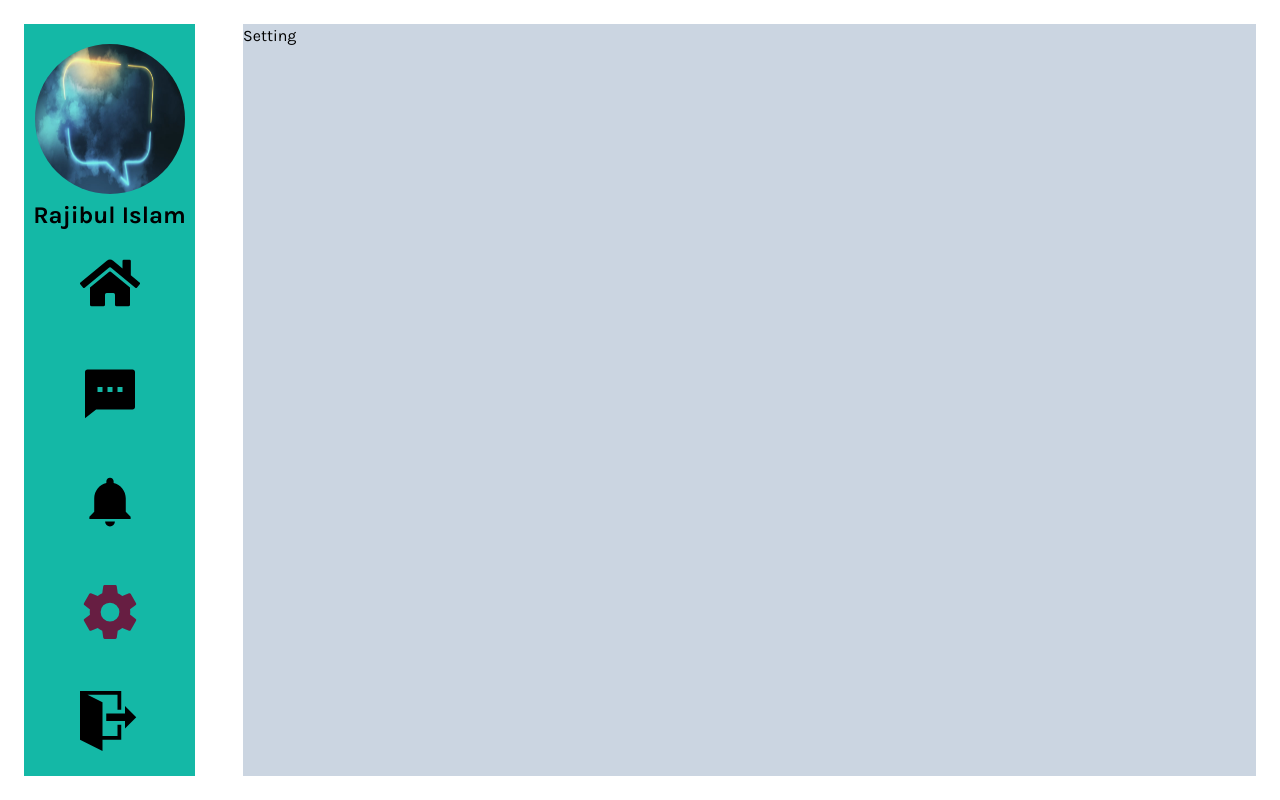
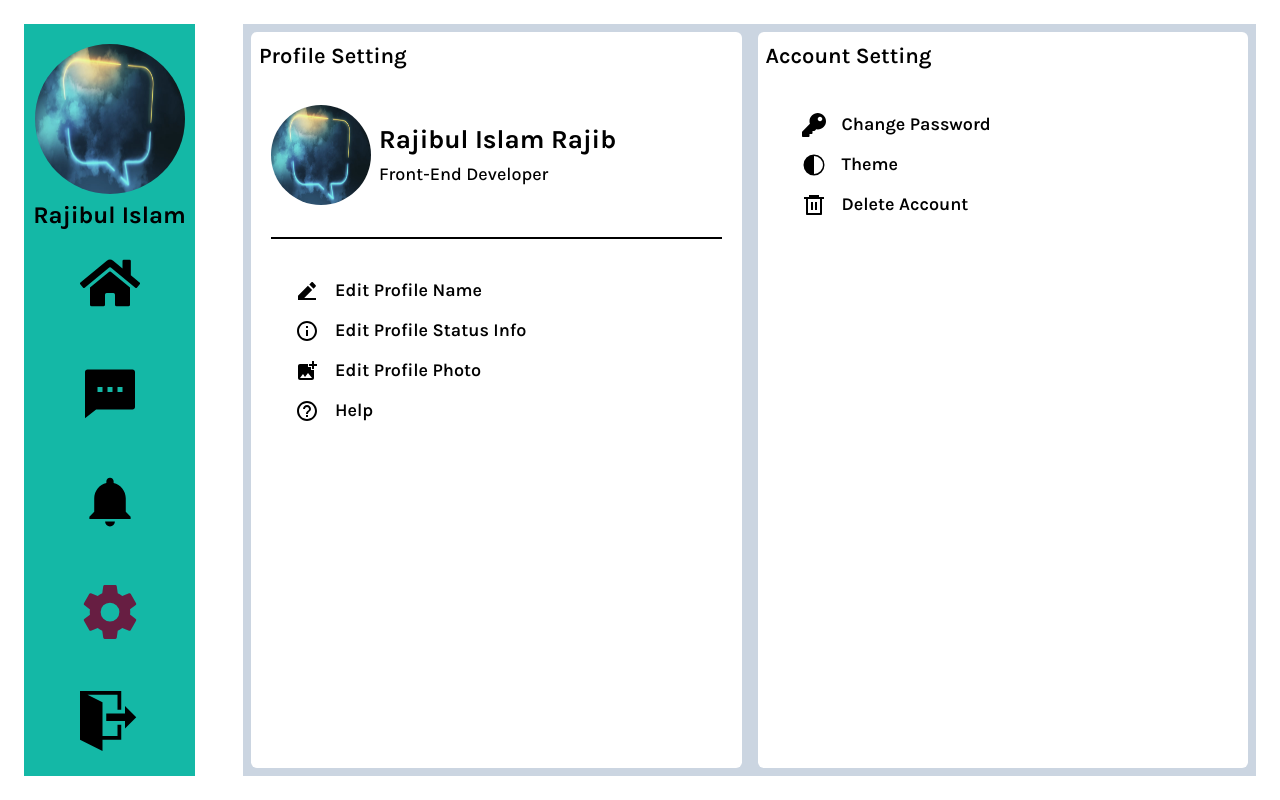
Before and after one commit to rajibulislam60/msgApp, a React (Vite) app: page /setting in a window 1280 px wide. Built offline with nearby package versions, Linux system fonts and the light colour scheme.

Commit message:
setting design done

```diff
--- a/src/Pages/Setting.jsx
+++ b/src/Pages/Setting.jsx
@@ -1,10 +1,15 @@
-import React from 'react'
+import React from 'react';
+import ProfileSetting from '../components/ProfileSetting';
+import AccountSetting from '../components/AccountSetting';
 
 const Setting = () => {
   return (
     <div className="w-full h-screen px-6 py-6">
       <div className="w-full h-full bg-slate-300 flex flex-col">
-        <h2>Setting</h2>
+        <div className='w-full h-full flex'>
+          <ProfileSetting/>
+          <AccountSetting/>
+        </div>
       </div>
     </div>
   );
--- /dev/null
+++ b/src/components/AccountSetting.jsx
@@ -0,0 +1,28 @@
+
+import React from "react";
+import ProfileImg from "./../../public/chattingbg.jpg";
+import SettingItem from "./SettingItem";
+import { FaKey } from "react-icons/fa";
+import { VscColorMode } from "react-icons/vsc";
+import { RiDeleteBin6Line } from "react-icons/ri";
+
+const AccountSetting = () => {
+  return (
+    <div className="w-[50%] h-full px-2 py-2">
+      <div className="w-full h-full bg-white rounded-md">
+        <div>
+          <h2 className="text-[22px] font-semibold px-2 pt-2 ">
+            Account Setting
+          </h2>
+          <div className="mt-8">
+            <SettingItem Icon={FaKey} name="Change Password" />
+            <SettingItem Icon={VscColorMode} name="Theme" />
+            <SettingItem Icon={RiDeleteBin6Line} name="Delete Account" />
+          </div>
+        </div>
+      </div>
+    </div>
+  );
+}
+
+export default AccountSetting
--- /dev/null
+++ b/src/components/ProfileSetting.jsx
@@ -0,0 +1,50 @@
+import React from "react";
+import ProfileImg from "./../../public/chattingbg.jpg";
+import SettingItem from "./SettingItem";
+import { RiEdit2Fill } from "react-icons/ri";
+import {
+  MdInfoOutline,
+  MdAddPhotoAlternate,
+  MdHelpOutline,
+} from "react-icons/md";
+
+
+const ProfileSetting = () => {
+  return (
+    <div className="w-[50%] h-full px-2 py-2">
+      <div className="w-full h-full bg-white rounded-md">
+        <div>
+          <h2 className="text-[22px] font-semibold px-2 pt-2 ">
+            Profile Setting
+          </h2>
+          <div className=" px-5 mt-8 mb-8">
+            <div className="flex gap-2 items-center">
+              <img
+                className="w-[100px] h-[100px] rounded-full"
+                src={ProfileImg}
+                alt=""
+              />
+              <div>
+                <h2 className="text-[26px] font-bold leading-[30px]">
+                  Rajibul Islam Rajib
+                </h2>
+                <p className="text-[18px] font-medium leading-[22px] mt-2">
+                  Front-End Developer
+                </p>
+              </div>
+            </div>
+            <div className="w-full h-[2px] bg-black mt-8"></div>
+          </div>
+          <div>
+            <SettingItem Icon={RiEdit2Fill} name="Edit Profile Name" />
+            <SettingItem Icon={MdInfoOutline} name="Edit Profile Status Info" />
+            <SettingItem Icon={MdAddPhotoAlternate} name="Edit Profile Photo" />
+            <SettingItem Icon={MdHelpOutline} name="Help" />
+          </div>
+        </div>
+      </div>
+    </div>
+  );
+};
+
+export default ProfileSetting;
--- /dev/null
+++ b/src/components/SettingItem.jsx
@@ -0,0 +1,12 @@
+import React from 'react'
+
+const SettingItem = ({name, Icon}) => {
+  return (
+    <div className="flex gap-4 px-11 py-2">
+      {Icon && <Icon className="text-[24px]" />}
+      <h3 className="text-[18px] font-semibold leading-[22px]">{name}</h3>
+    </div>
+  );
+}
+
+export default SettingItem
```
